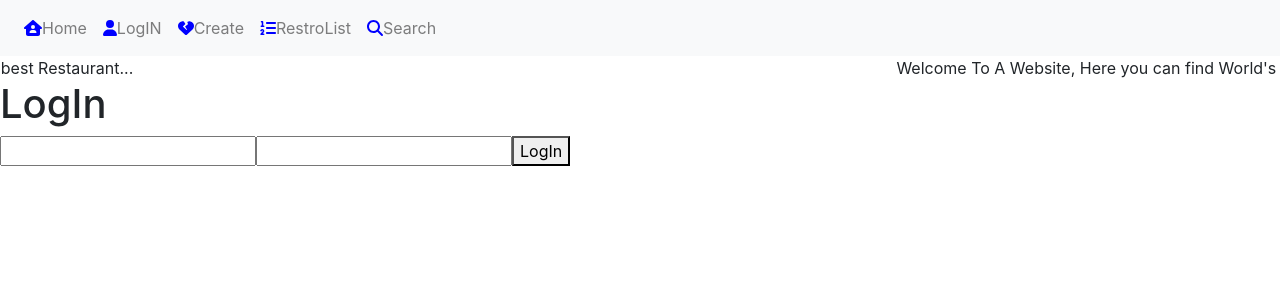
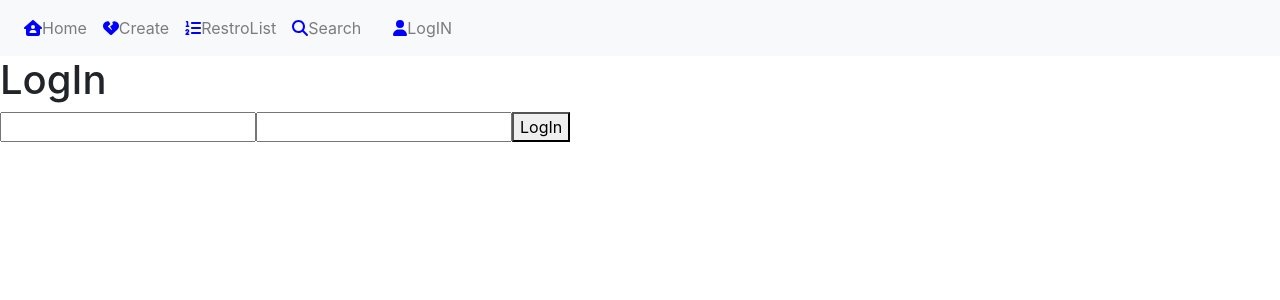
Before and after one commit to SukhdebPatra/client, a React (Create React App) app: page /login in a window 1280 px wide. Shown: the top 300 px of the page. Built offline with nearby package versions, Linux system fonts and the light colour scheme.

Commit message:
log and logout woking

```diff
--- a/db.json
+++ b/db.json
@@ -1,8 +1,8 @@
 {
   "login": [
     {
-      "name": "anil",
-      "password": "anil123"
+      "name": "SP",
+      "password": "sukhdeb123"
     }
   ],
   "restaurant": [
@@ -89,6 +89,13 @@
       "rating": "sss",
       "address": "sss",
       "id": 18
+    },
+    {
+      "name": "fr",
+      "email": "",
+      "rating": "",
+      "address": "",
+      "id": 19
     }
   ]
 }
--- a/src/App.js
+++ b/src/App.js
@@ -4,10 +4,11 @@ import RestoCreate from './Component/RestoCreate'
 import RestoList from './Component/RestoList'
 import RestoSearch from './Component/RestoSearch'
 import RestoUpdate from './Component/RestoUpdate'
-
+import Navbar from './Component/Navbar'
 import { BrowserRouter, Route, Routes } from 'react-router-dom'
 import Home from './Component/Home';
 import LogIn from './Component/LogIn';
+import LogOut from './Component/LogOut';
 
 
 function App() {
@@ -15,15 +16,18 @@ function App() {
     <>
 
     <BrowserRouter>
-    <Home />
+
+
       <Routes>
+      <Route path='/' element={<Home />} />
         <Route path='/Create' element={<RestoCreate />} />
         <Route path='/List' element={<RestoList />} />
         <Route path='/Search' element={<RestoSearch />} />
         <Route path='/Update/:id' element={<RestoUpdate />} />
-        <Route path='/login' render={props=>(
-          <LogIn{...props}/>
-        )} element={<LogIn />} />
+        <Route path='/login'  element={<LogIn />} />
+
+
+           <Route path='/logout' element={<LogOut />} />
 
       </Routes>
     </BrowserRouter>
--- a/src/Component/Home.jsx
+++ b/src/Component/Home.jsx
@@ -1,60 +1,13 @@
 import React from "react";
-import { Link } from "react-router-dom";
-import { FontAwesomeIcon } from "@fortawesome/react-fontawesome";
-import {
-  faList12,
-  faSearch,
-  faHomeUser,
-  faHeartBroken,
-  faUser
-} from "@fortawesome/free-solid-svg-icons";
+
 import Marquee from "react-fast-marquee";
+import Navbar from './Navbar'
 
 
 const Home = () => {
   return (
     <>
-      <nav className="navbar navbar-expand-lg navbar-light bg-light">
-        <div className="collapse navbar-collapse">
-          <ul className="navbar-nav">
-            <li className="nav-item">
-              <Link className="nav-link" to="/">
-                <FontAwesomeIcon icon={faHomeUser} color="blue" />
-                Home
-              </Link>
-            </li>
-            <li className="nav-item">
-              <Link className="nav-link" to="/Login">
-                <FontAwesomeIcon icon={ faUser} color="blue" />
-                LogIN
-              </Link>
-            </li>
-            <li className="nav-item">
-              <Link className="nav-link" to="/create">
-                <FontAwesomeIcon icon={faHeartBroken} color="blue" />
-                Create
-              </Link>
-            </li>
-            <li className="nav-item">
-              <Link className="nav-link" to="/List">
-                <FontAwesomeIcon icon={faList12} color="blue" />
-                RestroList
-              </Link>
-            </li>
-
-
-            <li className="nav-item">
-              <Link className="nav-link" to="/search">
-                <FontAwesomeIcon icon={faSearch} color="blue" />
-                Search
-              </Link>
-            </li>
-            <li className="nav-item">
-              <Link className="nav-link" to="/update/:id"></Link>
-            </li>
-          </ul>
-        </div>
-      </nav>
+      <Navbar/>
      <Marquee gradientColor={[66, 135, 245]} speed={[70]}>
       Welcome To A Website, Here you can find World's best Restaurant...
      </Marquee>
--- a/src/Component/LogIn.jsx
+++ b/src/Component/LogIn.jsx
@@ -1,5 +1,6 @@
 import React,{useState} from "react";
 import { useNavigate } from "react-router-dom";
+import Navbar from "./Navbar";
 
 
 const LogIn = (props) => {
@@ -15,6 +16,7 @@ const LogIn=(e)=>{
         data.json().then((res)=>{
             console.log(res);
             if(res.length>0){
+                localStorage.setItem('login',JSON.stringify(res))
              nevigate('/List')
 
             }else{
@@ -27,6 +29,7 @@ const LogIn=(e)=>{
 }
     return (
     <div>
+        <Navbar/>
       <h1>LogIn</h1>
       <form action="">
       <input type="text" value={name}  onChange={(e)=>setName(e.target.value)} />
--- /dev/null
+++ b/src/Component/LogOut.jsx
@@ -0,0 +1,20 @@
+import React from 'react'
+import { useNavigate } from "react-router-dom";
+import Navbar from './Navbar';
+
+const LogOut = () => {
+    const nevigate=useNavigate();
+  let clare=  localStorage.clear()
+  if(clare){
+      nevigate('/login');
+  }
+
+  return (
+      <>
+      <Navbar/>
+      </>
+  )
+
+}
+
+export default LogOut
--- /dev/null
+++ b/src/Component/Navbar.jsx
@@ -0,0 +1,67 @@
+import React from "react";
+import { Link } from "react-router-dom";
+import { FontAwesomeIcon } from "@fortawesome/react-fontawesome";
+import {
+  faList12,
+  faSearch,
+  faHomeUser,
+  faHeartBroken,
+  faUser,
+} from "@fortawesome/free-solid-svg-icons";
+
+const Navbar = () => {
+  return (
+    <div>
+      <nav className="navbar navbar-expand-lg navbar-light bg-light">
+        <div className="collapse navbar-collapse">
+          <ul className="navbar-nav">
+            <li className="nav-item">
+              <Link className="nav-link" to="/">
+                <FontAwesomeIcon icon={faHomeUser} color="blue" />
+                Home
+              </Link>
+            </li>
+
+            <li className="nav-item">
+              <Link className="nav-link" to="/create">
+                <FontAwesomeIcon icon={faHeartBroken} color="blue" />
+                Create
+              </Link>
+            </li>
+            <li className="nav-item">
+              <Link className="nav-link" to="/List">
+                <FontAwesomeIcon icon={faList12} color="blue" />
+                RestroList
+              </Link>
+            </li>
+
+            <li className="nav-item">
+              <Link className="nav-link" to="/search">
+                <FontAwesomeIcon icon={faSearch} color="blue" />
+                Search
+              </Link>
+            </li>
+            <li className="nav-item">
+              <Link className="nav-link" to="/update/:id"></Link>
+            </li>
+            {localStorage.getItem("login") ? (
+              <li className="nav-item">
+                <Link className="nav-link" to="/logout">
+                  <FontAwesomeIcon icon={faUser} color="blue" />
+                  LogOut
+                </Link>
+              </li>
+            ) : (
+              <Link className="nav-link" to="/login">
+                <FontAwesomeIcon icon={faUser} color="blue" />
+                LogIN
+              </Link>
+            )}
+          </ul>
+        </div>
+      </nav>
+    </div>
+  );
+};
+
+export default Navbar;
--- a/src/Component/RestoCreate.jsx
+++ b/src/Component/RestoCreate.jsx
@@ -1,5 +1,6 @@
 import React, { useState } from "react";
 import { useNavigate } from "react-router-dom";
+import Navbar from "./Navbar";
 
 
 const RestoCreate = () => {
@@ -26,6 +27,7 @@ const RestoCreate = () => {
 
   return (
     <div className="App">
+      <Navbar/>
       <h1 className="text-primary">Create Restaurant</h1>
       <form>
         <input
--- a/src/Component/RestoList.jsx
+++ b/src/Component/RestoList.jsx
@@ -4,6 +4,7 @@ import { faEdit, faTrash } from "@fortawesome/free-solid-svg-icons";
 
 
 import { Link } from "react-router-dom";
+import Navbar from "./Navbar";
 
 const RestoList = () => {
   const [list, setList] = useState([]);
@@ -45,6 +46,7 @@ const RestoList = () => {
   return (
     <>
       <div className="App">
+        <Navbar/>
         <h1 className="text-white  bg-info">Restaurant List</h1>
       </div>
       <div>
--- a/src/Component/RestoSearch.jsx
+++ b/src/Component/RestoSearch.jsx
@@ -3,6 +3,7 @@ import {Link} from 'react-router-dom'
 import { FontAwesomeIcon } from "@fortawesome/react-fontawesome";
 import { faEdit, faTrash } from "@fortawesome/free-solid-svg-icons";
 import {useNavigate} from 'react-router-dom'
+import Navbar from "./Navbar";
 
 
 const RestoSearch = () => {
@@ -56,6 +57,7 @@ const RestoSearch = () => {
    }
   return (
     <div>
+      <Navbar/>
       <div className="container">
         <div className="row">
           <div className="col">
--- a/src/Component/RestoUpdate.jsx
+++ b/src/Component/RestoUpdate.jsx
@@ -1,5 +1,6 @@
 import React, { useState, useEffect } from "react";
 import { useParams, useNavigate } from "react-router-dom";
+import Navbar from "./Navbar";
 
 const RestoUpdate = () => {
   const [name, setName] = useState("");
@@ -41,6 +42,7 @@ const RestoUpdate = () => {
 
   return (
     <div>
+      <Navbar/>
       <h1>RestoUpdate</h1>
       <form>
         <input
```
Also changed, not shown: src/Component/RestoDetails.jsx (+6 -1 lines).
